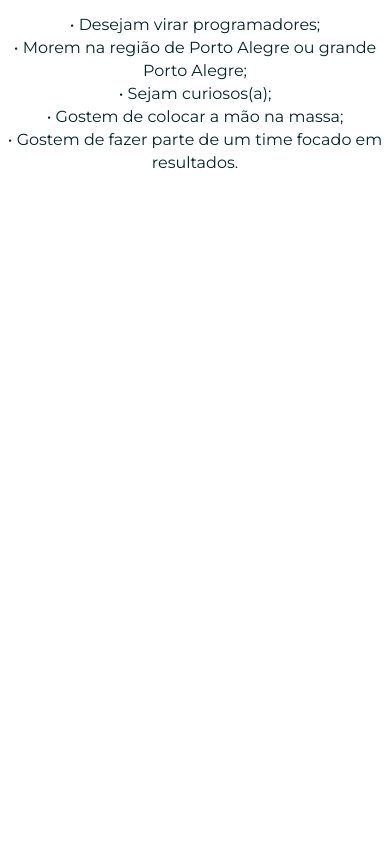
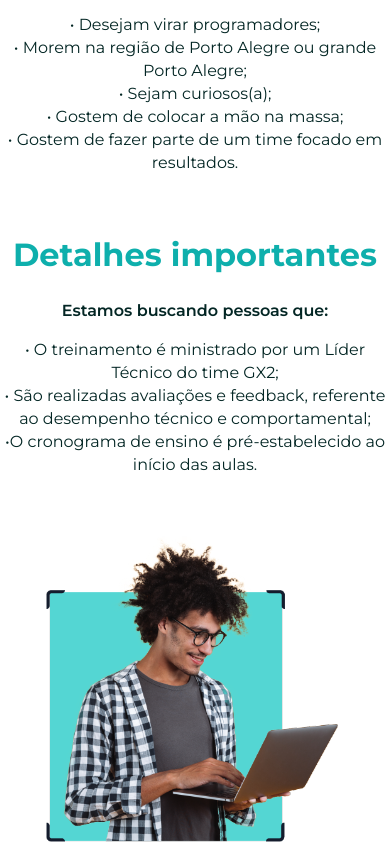
Before and after one commit to VicGDev/GX2-Rocket-Talents-Pagina, a plain HTML site: page index.html in a window 390 px wide. Shown: the part 3259-4102 px from the top of the page. Before the commit the page ends 3596 px from the top, so only its background shows below. Drawn offline with Linux system fonts and the light colour scheme.

Commit message:
Section 5 finalizada

```diff
--- a/index.html
+++ b/index.html
@@ -113,6 +113,22 @@
                 </ul>
             </div>
         </section>
+
+        <section class="section5">
+            <div class="container-Left-Section5">
+                <img class="foto3" src="Imagens/Foto 3.png">
+            </div>
+
+            <div class="container-Right-Section5">
+                <h1>Detalhes importantes</h1>
+                <h2>Estamos buscando pessoas que:</h2>
+                <ul class="ul-Section5">
+                   <li>• O treinamento é ministrado por um Líder Técnico do time GX2;</li>
+                   <li>• São realizadas avaliações e feedback, referente ao desempenho técnico e comportamental;</li>
+                   <li>•O cronograma de ensino é pré-estabelecido ao início das aulas.</li>
+                </ul>
+            </div>
+        </section>
     </main>
 </body>
 </html>
--- a/style.css
+++ b/style.css
@@ -229,19 +229,14 @@ button:hover {
 }
 
 .container-Left-Section4 {
-    width: 40%;
+    margin-left: 250px;
+    margin-top: 50px;
 }
 
 .container-Right-Section4 {
-    width: 60%;
     margin-top: 99px;
     margin-left: 142px;
-    margin-bottom: 163px;
-}
-
-.foto2 {
-    margin-left: 250px;
-    margin-top: 50px;
+    margin-bottom: 60px;
 }
 
 .section4 h1 {
@@ -256,6 +251,42 @@ button:hover {
 }
 
 .ul-Section4 {
+    padding-top: 16px;
+    font: normal normal normal 16px/23px Montserrat;
+    color: #032624;
+}
+
+.section5 {
+    display: flex;
+    flex-direction: row;
+}
+
+.container-Left-Section5 {
+    margin-left: 182px;
+    margin-top: 50px;
+    margin-right: 250px;
+    order: 2;
+}
+
+.container-Right-Section5 {
+    margin-top: 99px;
+    margin-left: 250px;
+    margin-bottom: 60px;
+    order: 1;
+}
+
+.section5 h1 {
+    font: normal normal bold 32px/41px Montserrat;
+    color: #0EAFAC;
+}
+
+.section5 h2 {
+    padding-top: 24px;
+    font: normal normal 600 16px/23px Montserrat;
+    color: #032624;
+}
+
+.ul-Section5 {
     padding-top: 16px;
     font: normal normal normal 16px/23px Montserrat;
     color: #032624;
@@ -282,6 +313,12 @@ button:hover {
         margin-bottom: 50px;
     }
 
+    .flexbox-Bot-Section3 {
+        flex-wrap: wrap;
+        flex: 0 0 100%;
+        text-align: center;
+    }
+
     .section4 {
         flex-wrap: wrap;
     }
@@ -294,14 +331,21 @@ button:hover {
         margin-left: 0px;
     }
 
-    .flexbox-Bot-Section3 {
+    .section5 {
         flex-wrap: wrap;
+    }
+    .section5 div {
         flex: 0 0 100%;
         text-align: center;
+        margin-left: 0px;
+        margin-top: 0px;
+    }
+    .foto3 {
+        margin-left: 0px;
+        align-items: center;
     }
 
 
 
 
-
 }
```
Also changed, not shown: Imagens/Foto 3.png (added), Imagens/Foto 3@2x.png (added).
